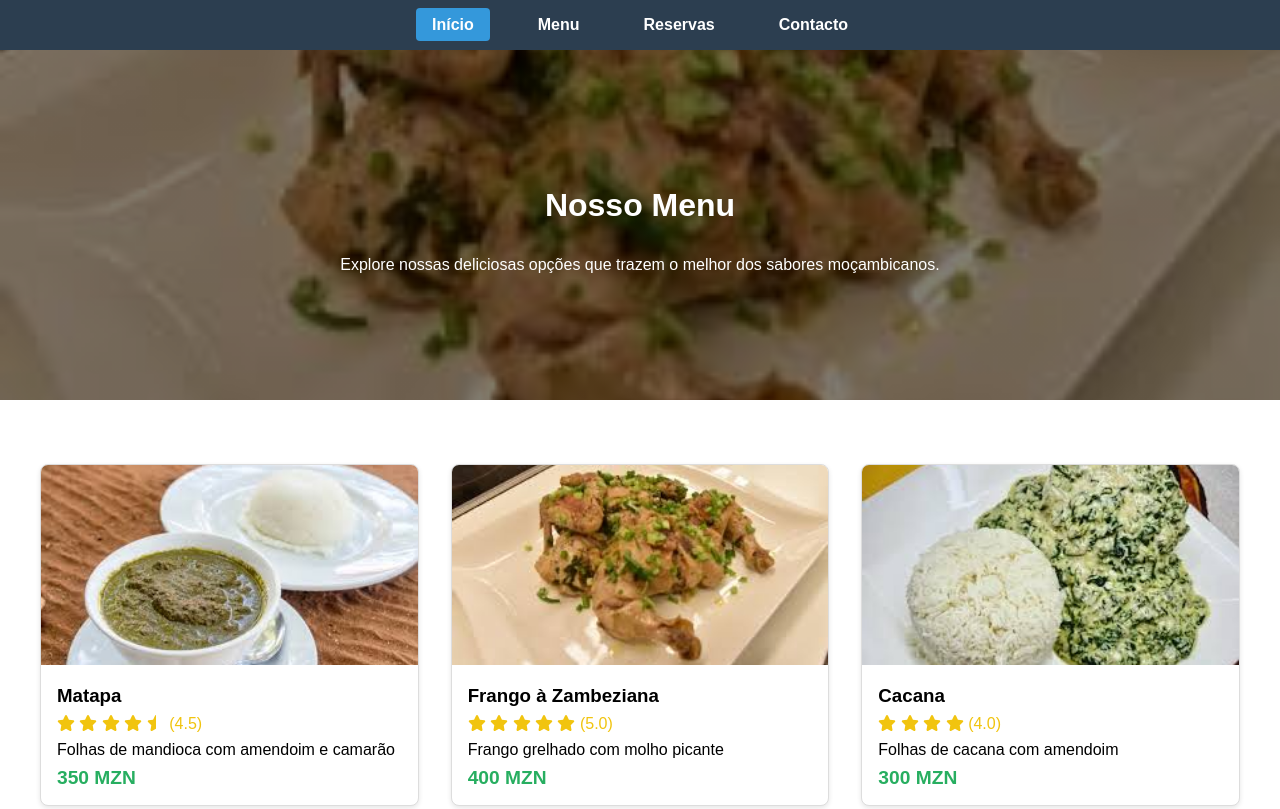
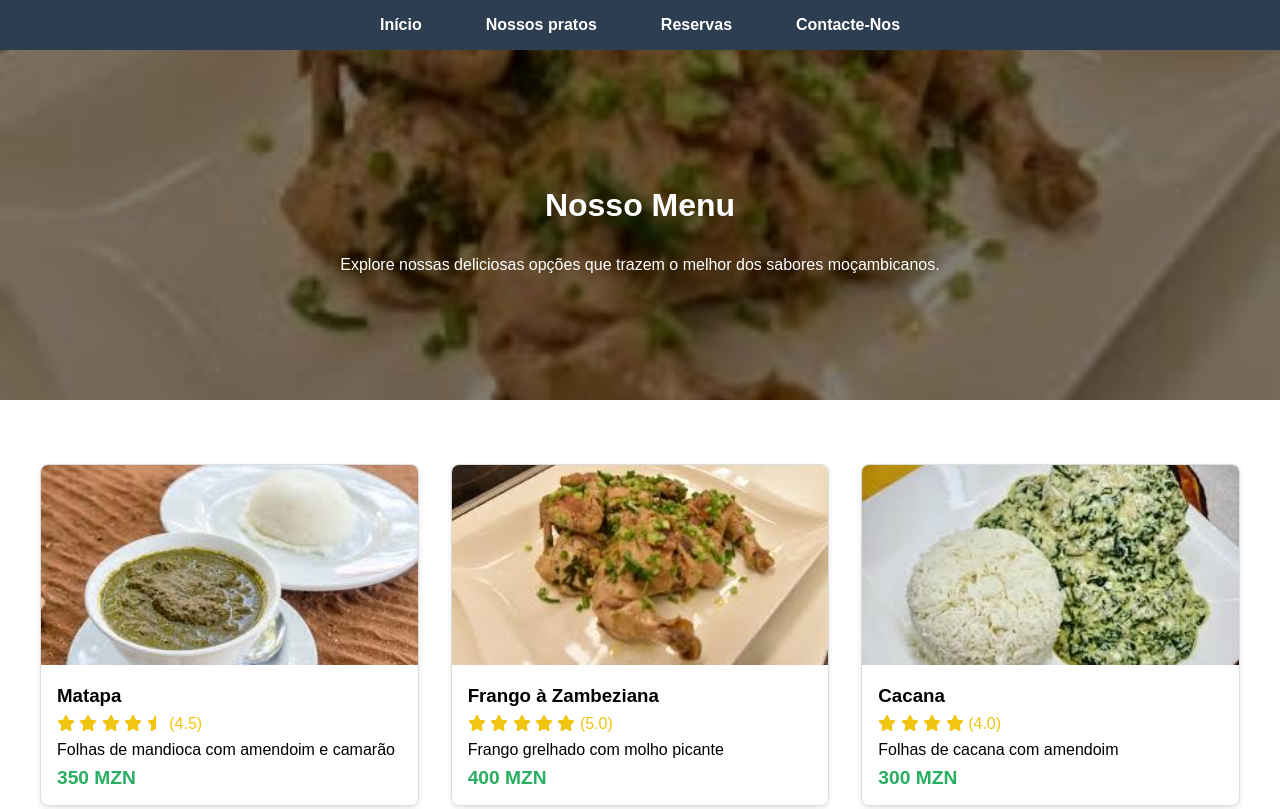
Before and after one commit to augustodluis/site-SABORESdaTERRA, a plain HTML site: page menu.html in a window 1280 px wide. Shown: the top 809 px of the page. Drawn offline with Linux system fonts and the light colour scheme.

Commit message:
Primeiro projecto de Tecnologias Web 20/10/2024

```diff
--- a/menu.html
+++ b/menu.html
@@ -6,7 +6,7 @@
     <title>Sabores da Terra - Culinária Moçambicana</title>
     <script src="https://cdnjs.cloudflare.com/ajax/libs/font-awesome/6.4.0/js/all.min.js"></script>
     <style>
-        /* [Estilos anteriores permanecem iguais] */
+
         * {
             margin: 0;
             padding: 0;
@@ -46,7 +46,7 @@
             background-color: #3498db;
         }
 
-        /* [Resto dos estilos permanece igual] */
+
         .hero {
             background-image: linear-gradient(rgba(0,0,0,0.5), rgba(0,0,0,0.5)), url('images/frango-zambeziana.jpg');
             height: 400px;
@@ -125,14 +125,13 @@
 <body>
     <nav>
         <ul>
-            <li><a href="index.html" class="active">Início</a></li>
-            <li><a href="menu.html">Menu</a></li>
+            <li><a href="index.html">Início</a></li>
+            <li><a href="menu.html">Nossos pratos</a></li>
             <li><a href="reservas.html">Reservas</a></li>
-            <li><a href="contacto.html">Contacto</a></li>
+            <li><a href="contacto.html">Contacte-Nos</a></li>
         </ul>
     </nav>
 
-    <!-- [Resto do conteúdo permanece igual] -->
     <div class="hero">
         <div>
             <h1>Nosso Menu</h1>
@@ -159,7 +158,7 @@
                 </div>
             </div>
 
-            <!-- [Outros itens do menu permanecem iguais] -->
+
             <div class="menu-item">
                 <img src="images/frango-zambeziana.jpg" alt="Frango à Zambeziana">
                 <div class="menu-item-content">
```
Also changed, not shown: contacto.html (+2 -2 lines), index.html (+2 -2 lines), reservas.html (+2 -2 lines), 1 other file.
